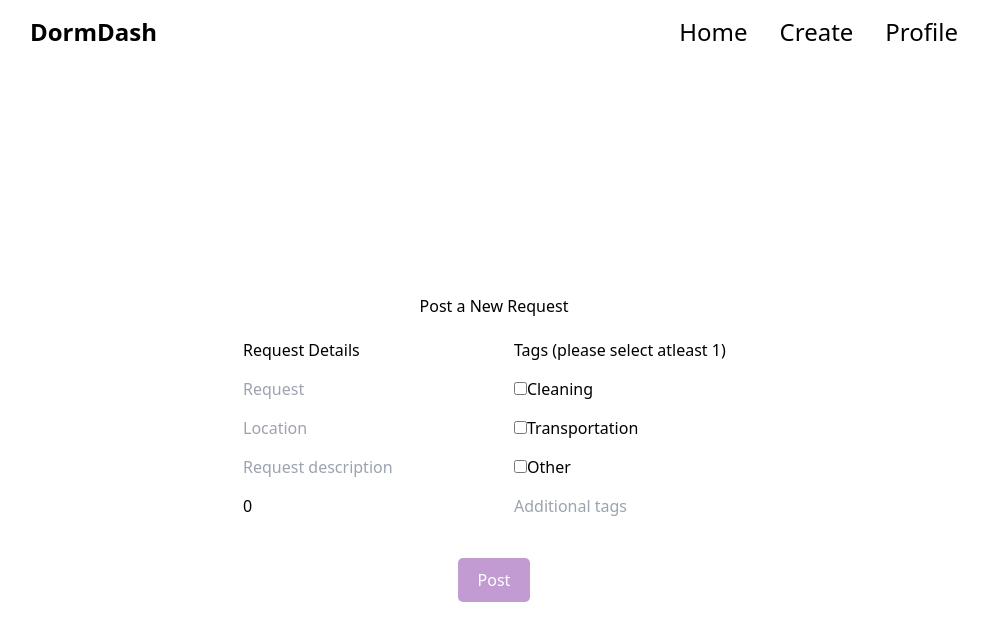
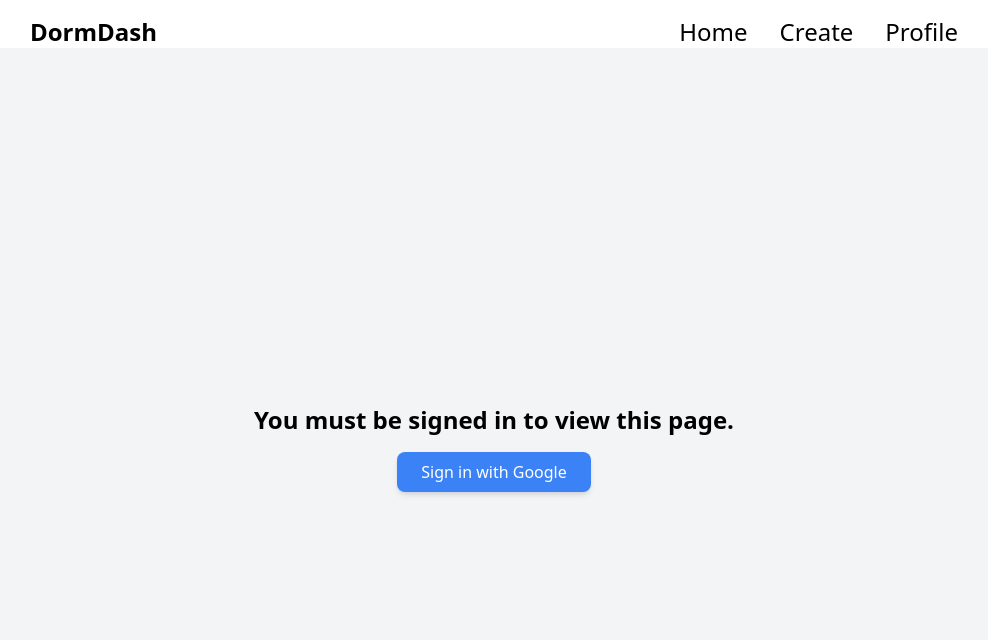
Before and after one commit to 394-w25/DormDash, a React (Vite) app: page /post in a window 1280 px wide. Shown: the top 640 px of the page, without its empty margins (146-1134 px from the left). Built offline with nearby package versions, Linux system fonts and the light colour scheme; no server answers.

Commit message:
add authorization check and return SignIn component on failure

```diff
--- a/src/pages/PostPage.jsx
+++ b/src/pages/PostPage.jsx
@@ -1,6 +1,7 @@
-import React, { useState } from "react";
+import { useState } from "react";
 import { useNavigate } from "react-router-dom";
 import { useDbUpdate, useAuthState } from "../utilities/firebase";
+import SignIn from "../components/SignIn";
 
 function PostPage() {
   const [user] = useAuthState(); // current user
@@ -74,6 +75,8 @@ function PostPage() {
   };
 
   return (
+    <>
+      {user ? (
         <div
           style={{
             display: "flex",
@@ -199,6 +202,10 @@ function PostPage() {
             Post
           </button>
         </div>
+      ) : (
+        <SignIn />
+      )}
+    </>
   );
 }
 
```
Lines whose indentation alone changed are shown as unchanged.
